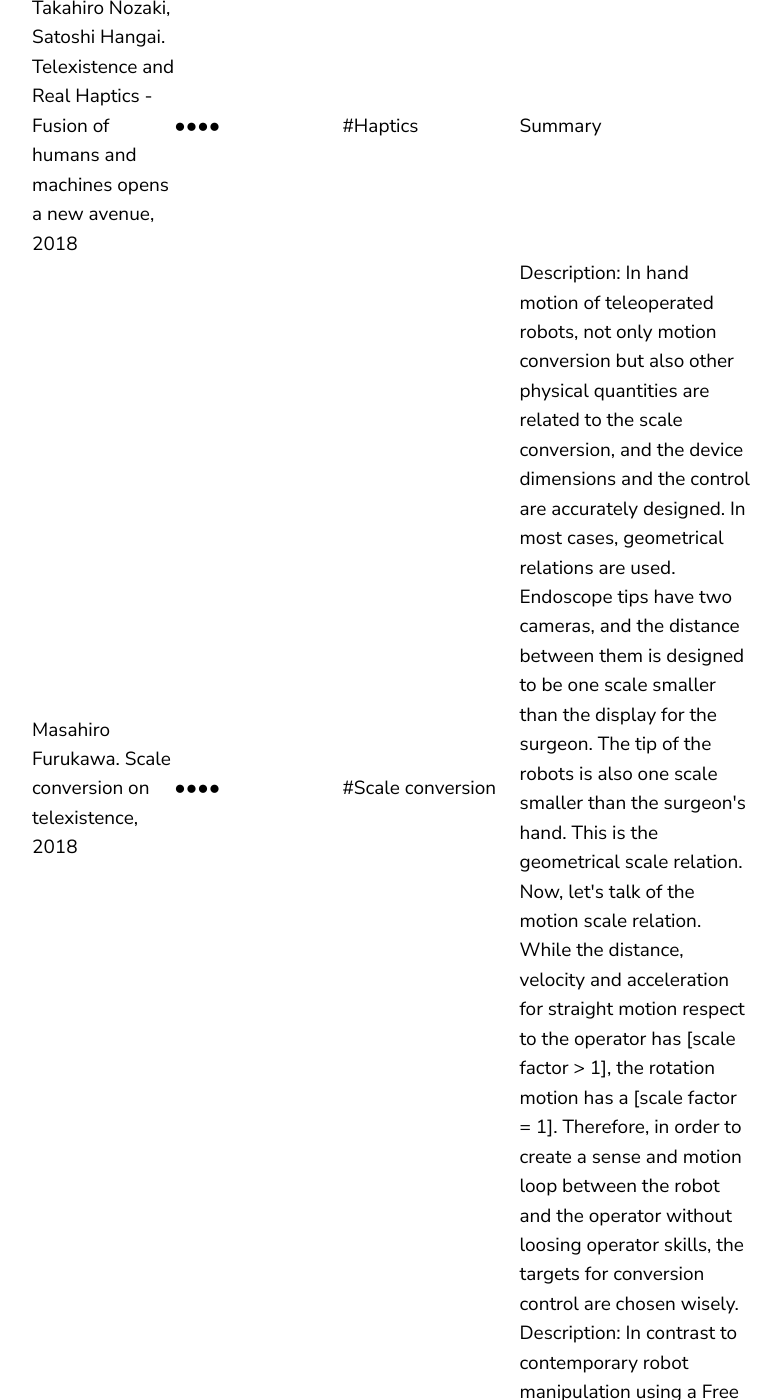
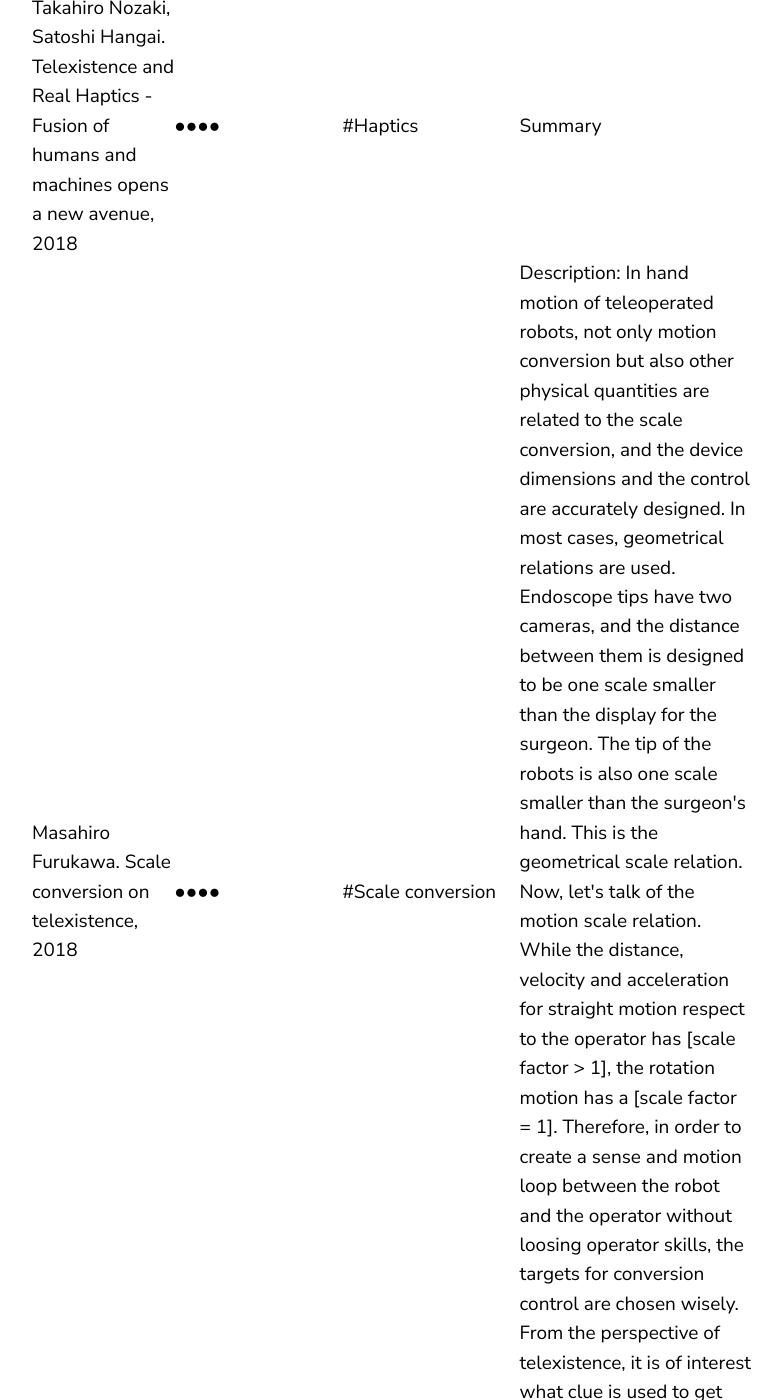
Before and after one commit to jluis9796/jluis9796.github.io, a Jekyll site: the page built from _posts/2020-05-24-telexistence.markdown, in a window 1280 px wide and 1400 px high, scrolled down 714 px. Shown: the whole window, without its empty margins (68-850 px from the left). Built offline with Jekyll 4.4.1, drawn with Linux system fonts in a browser that asks for light colours; some of the changed text lies outside the part shown.

Commit message:
Update 2020-05-24-telexistence.markdown

```diff
--- a/_posts/2020-05-24-telexistence.markdown
+++ b/_posts/2020-05-24-telexistence.markdown
@@ -44,7 +44,7 @@ date:   2020-05-24 13:34:36 +0900
     <td></td>
     <td></td>
     <td>#Scale conversion</td>
-    <td>Description: In hand motion of teleoperated robots, not only motion conversion but also other physical quantities are related to the scale conversion, and the device dimensions and the control are accurately designed. In most cases, geometrical relations are used. Endoscope tips have two cameras, and the distance between them is designed to be one scale smaller than the display for the surgeon. The tip of the robots is also one scale smaller than the surgeon's hand. This is the geometrical scale relation. Now, let's talk of the motion scale relation. While the distance, velocity and acceleration for straight motion respect to the operator has [scale factor > 1], the rotation motion has a [scale factor = 1]. Therefore, in order to create a sense and motion loop between the robot and the operator without loosing operator skills, the targets for conversion control are chosen wisely. </td>
+    <td>Description: In hand motion of teleoperated robots, not only motion conversion but also other physical quantities are related to the scale conversion, and the device dimensions and the control are accurately designed. In most cases, geometrical relations are used. Endoscope tips have two cameras, and the distance between them is designed to be one scale smaller than the display for the surgeon. The tip of the robots is also one scale smaller than the surgeon's hand. This is the geometrical scale relation. Now, let's talk of the motion scale relation. While the distance, velocity and acceleration for straight motion respect to the operator has [scale factor > 1], the rotation motion has a [scale factor = 1]. Therefore, in order to create a sense and motion loop between the robot and the operator without loosing operator skills, the targets for conversion control are chosen wisely. From the perspective of telexistence, it is of interest what clue is used to get the relation between self and the world when the body size of the operator changed. </td>
     </tr>
     <tr>
     <td>David Kent, Carl Saldanha, Sonia Chernova. Leveraging depth data in remote robot teleoperation interfaces for general object manipulation, 2019. (David Kent, Carl Saldanha, Sonia Chernova. A comparison of remote robot teleoperation interfaces for General object manipulation, 2017)</td>
```
